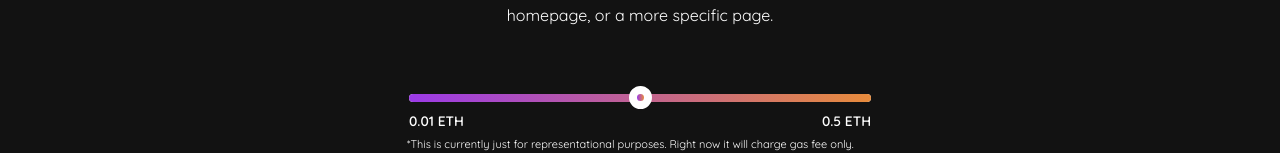
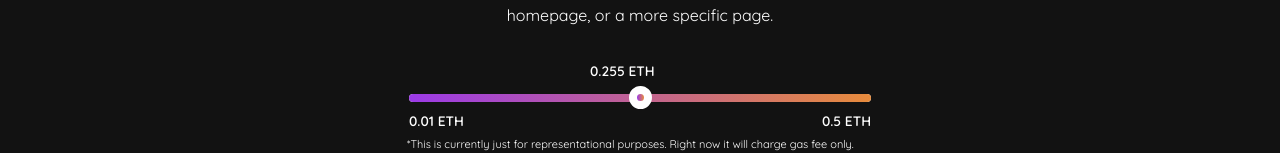
Before and after one commit to Abhijeet-2003/Ad-Portal, a Next.js app: page /form5 in a window 1280 px wide. Shown: the part 310-463 px from the top of the page. Built offline with nearby package versions, Linux system fonts and the light colour scheme.

Commit message:
range slider value bubble

```diff
--- a/pages/form5.tsx
+++ b/pages/form5.tsx
@@ -13,9 +13,10 @@ const Form5 = () => {
 
     // useEffect(() => {
     //     const element = ref.current;
-    //     console.log(element);
-    //     console.log(element.id);
-    //   }, []);
+    //     if(element){
+    //         element.style.left = `${Number(val/4)}px`;
+    //     }
+    //   });
 
 
     const valChange = (num:string) => {
@@ -25,15 +26,13 @@ const Form5 = () => {
         let total = Number(final.toFixed(3))+0.024;
         setTotal(+total.toFixed(3));
 
-        // const
-        // rangeV = ref.current,
-        // setValue = ()=>{
-        //     const
-        //     newValue = Number( (n - 0) * 100 / (100 - 0) ),
-        //     newPosition = 10 - (newValue * 0.2);
-        //     rangeV!.innerHTML = `<span>${Number(final).toFixed(3)} ETH</span>`;
-        //     rangeV!.style.left = `calc(${newValue}% + (${newPosition}px))`;
-        // };
+        const
+        rangeV = ref.current;
+            const
+            newValue = Number( (n - 0) * 100 / (100 - 0) ),
+            newPosition = 10 - (newValue * 0.2) - 30;
+            // rangeV!.innerHTML = `<span>${Number(final).toFixed(3)} ETH</span>`;
+            rangeV!.style.left = `calc(${newValue}% + (${newPosition}px))`;
 
     }
 
@@ -56,8 +55,8 @@ const Form5 = () => {
             <div className={styles.consider}>Consider what you're advertising, and enter the most relevant page of your website. This might be your homepage, or  a more specific page.</div>
 
             <div className={styles.range_cont}>
-                {/* <div className={styles.range_value} id="rangeV" ref={ref} ><span>34</span></div> */}
                 <input type='range' id='range' className={styles.range} min='0' max='100' onChange={(e)=> valChange(e.target.value)} />
+                <div className={styles.range_value} id="rangeV" ref={ref}>{val} ETH</div>
                 <div className={styles.label_cont}>
                     <div className={styles.label}>0.01 ETH</div>
                     <div className={styles.label}>0.5 ETH</div>
--- a/styles/Form5.module.css
+++ b/styles/Form5.module.css
@@ -68,6 +68,8 @@ color: #FFFFFF;
     gap: 8px;
     align-items: center;
     margin-top: 62px;
+    position: relative;
+    /* width: 500px; */
 }
 .label_cont{
     width: 462px;
@@ -123,11 +125,18 @@ border: 8px solid #FFFFFF
 
   /* bubble */
 
-  /* .range_value{
+   .range_value{
     position: absolute;
+    font-style: normal;
+    font-weight: 600;
+    font-size: 13.6962px;
+    line-height: 17px;
+    max-height: 20px;
+    width: 100px;
+    color: #FFFFFF;
     top: -50%;
   }
-  .range_value span{
+  /*.range_value span{
     width: 30px;
     height: 24px;
     line-height: 24px;
```
